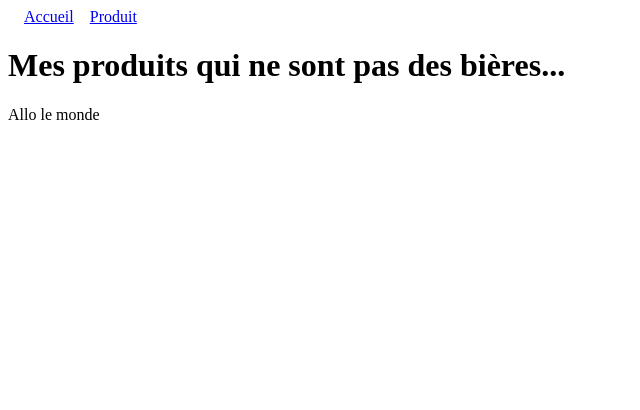
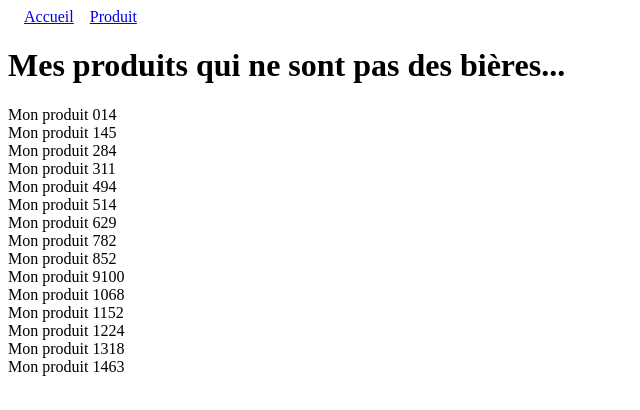
Before and after one commit to aptruchon/demo-angular, an Angular app: page /produit in a window 1280 px wide. Shown: the top 410 px of the page, without its empty margins (0-640 px from the left). Built offline with nearby package versions, Linux system fonts and the light colour scheme.

Commit message:
Ajout d'une interface produit

```diff
--- a/src/app/liste-produit/liste-produit.component.html
+++ b/src/app/liste-produit/liste-produit.component.html
@@ -1,3 +1,8 @@
 <h1>Mes produits qui ne sont pas des bières...</h1>
 
 <p>{{salutation}}</p>
+
+<article *ngFor="let unProduit of produit">
+    <span>{{unProduit.nom}}</span>
+    <span>{{unProduit.prix}}</span>
+</article>
--- a/src/app/liste-produit/liste-produit.component.ts
+++ b/src/app/liste-produit/liste-produit.component.ts
@@ -6,5 +6,25 @@
   styleUrls: ['./liste-produit.component.scss']
 })
 export class ListeProduitComponent {
-  salutation: String = "Allo le monde";
+  salutation: String;
+
+  produit: Object[];
+
+  constructor(){}
+
+  ngOnInit(): void {
+    if(this.salutation == ""){
+      this.salutation = "Bonjour";
+    }
+
+    this.produit = [...Array(15)].map((item, index)=>{
+      return {
+              id: index + 1,
+              nom: "Mon produit " + index,
+              prix: Math.ceil(Math.random() * 100)
+            };
+    })
+    console.log(this.produit);
+
+  }
 }
--- /dev/null
+++ b/src/app/produit.ts
@@ -0,0 +1,6 @@
+export interface Produit {
+    nom:String;
+    id:Number;
+    prix:Number;
+    description?:String;
+}
--- a/tsconfig.json
+++ b/tsconfig.json
@@ -28,6 +28,7 @@
     "enableI18nLegacyMessageIdFormat": false,
     "strictInjectionParameters": true,
     "strictInputAccessModifiers": true,
-    "strictTemplates": true
+    "strictTemplates": true,
+    "strictPropertyInitialization": false
   }
 }
```
